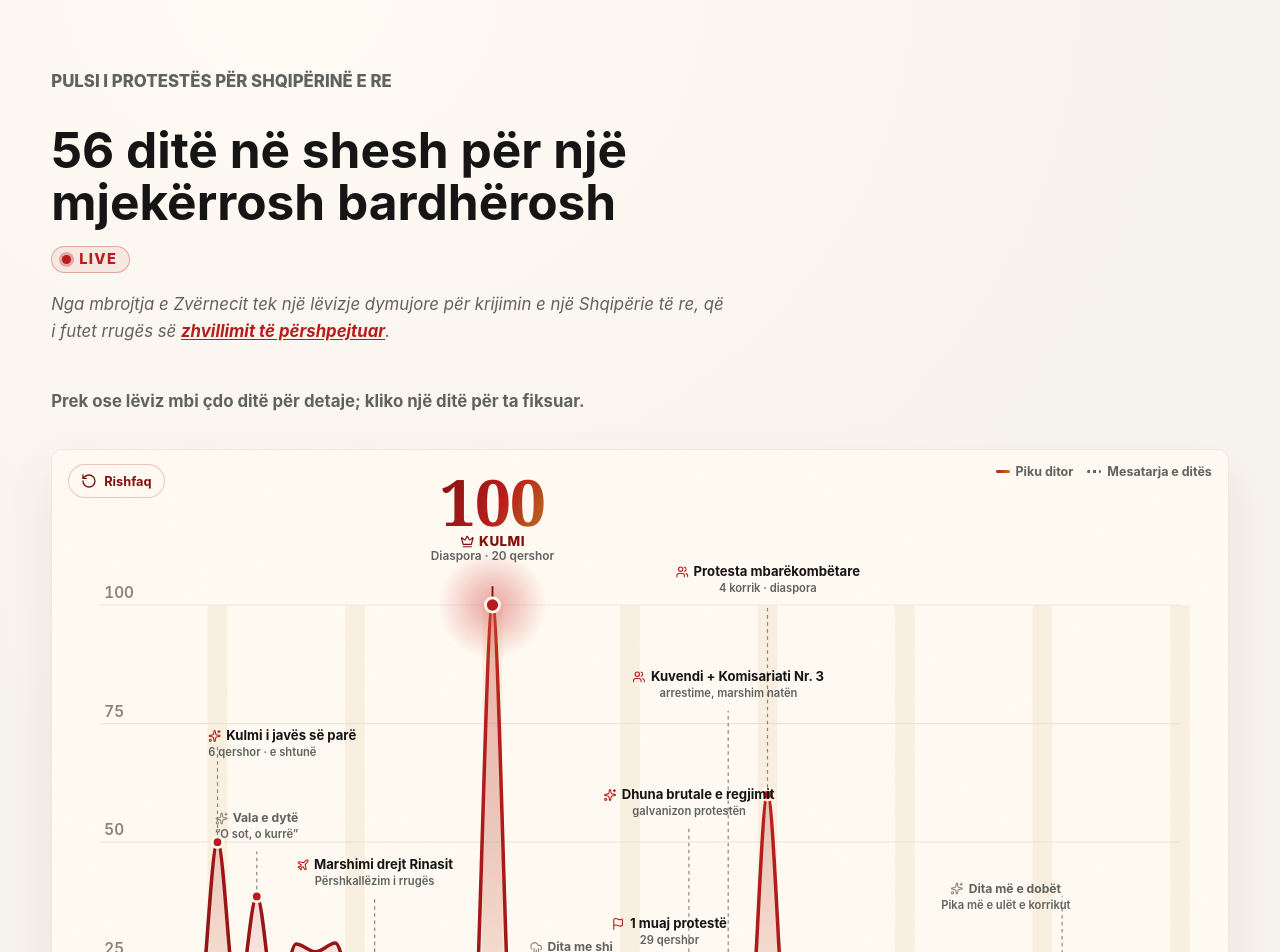
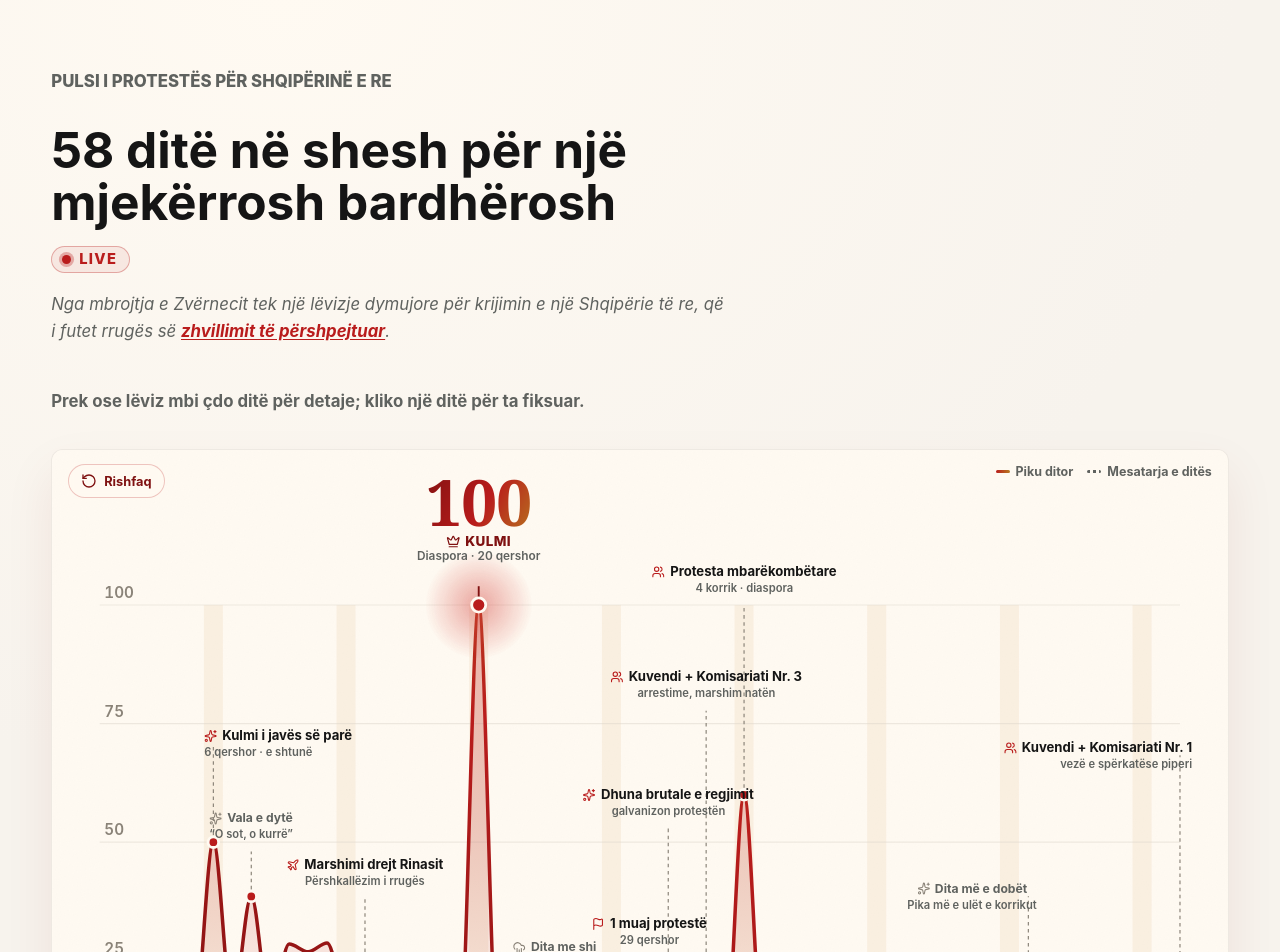
Before and after one commit to rlleshi/diaspora_marrshon, a Next.js app: page /pulsi in a window 1280 px wide. Shown: the part 80-1032 px from the top of the page. Built offline with nearby package versions, Linux system fonts and the light colour scheme.

Commit message:
update pulsi

```diff
--- a/app/en/pulsi/page.tsx
+++ b/app/en/pulsi/page.tsx
@@ -4,7 +4,7 @@ import { LiveTrackerPage } from "@/components/live-tracker-page";
 export const metadata: Metadata = {
   title: "Protest pulse | Diaspora marshes",
   description:
-    "The June 2026 protest participation index: 56 days in the square, day by day, with the key moments.",
+    "The June 2026 protest participation index: 58 days in the square, day by day, with the key moments.",
 };
 
 export default function Page() {
--- a/app/pulsi/page.tsx
+++ b/app/pulsi/page.tsx
@@ -4,7 +4,7 @@ import { LiveTrackerPage } from "@/components/live-tracker-page";
 export const metadata: Metadata = {
   title: "Pulsi i protestës | Diaspora marshon",
   description:
-    "Indeksi i pjesëmarrjes në protestat e qershorit 2026: 56 ditë në shesh, ditë pas dite, me momentet kyçe.",
+    "Indeksi i pjesëmarrjes në protestat e qershorit 2026: 58 ditë në shesh, ditë pas dite, me momentet kyçe.",
 };
 
 export default function Page() {
--- a/components/live-tracker-page.tsx
+++ b/components/live-tracker-page.tsx
@@ -26,7 +26,7 @@ const COPY: Record<
     homeHref: "/",
     homeLabel: "Kthehu te faqja kryesore",
     eyebrow: "Pulsi i protestës për Shqipërinë e re",
-    title: "56 ditë në shesh për një mjekërrosh bardhërosh",
+    title: "58 ditë në shesh për një mjekërrosh bardhërosh",
     liveLabel: "Live",
     intro: {
       before:
@@ -55,14 +55,14 @@ const COPY: Record<
       replay: "Rishfaq",
       saturday: "e shtunë",
       ariaSummary:
-        "Indeksi i pjesëmarrjes në protesta përgjatë 56 ditëve, me kulmin në ditën e 21-të (20 qershor 2026).",
+        "Indeksi i pjesëmarrjes në protesta përgjatë 58 ditëve, me kulmin në ditën e 21-të (20 qershor 2026).",
     },
   },
   en: {
     homeHref: "/en",
     homeLabel: "Back to the homepage",
     eyebrow: "Protest pulse for a new Albania",
-    title: "56 days in the square for a grey-bearded Rama",
+    title: "58 days in the square for a grey-bearded Rama",
     liveLabel: "Live",
     intro: {
       before:
@@ -91,7 +91,7 @@ const COPY: Record<
       replay: "Replay",
       saturday: "Saturday",
       ariaSummary:
-        "Protest participation index across 56 days, peaking on day 21 (20 June 2026).",
+        "Protest participation index across 58 days, peaking on day 21 (20 June 2026).",
     },
   },
 };
--- a/components/participation/ParticipationChart.tsx
+++ b/components/participation/ParticipationChart.tsx
@@ -56,6 +56,7 @@ const LABEL_Y: Record<number, number> = {
   35: 110,
   50: 380,
   54: 470,
+  58: 260,
 };
 
 const MONTHS_SQ = [
--- a/data/participation.ts
+++ b/data/participation.ts
@@ -66,6 +66,14 @@
 // reference.
 // Day 56 computed from the protesta_56 timeline, retained frames only (top-10 peak
 // avg 394.6, mean 173.1, median 164.1), normalized on the same Day-7 reference.
+// Day 57 computed from the protesta_57 timeline, retained frames only (top-10 peak
+// avg 268.8, mean 157.8, median 156.8), normalized on the same Day-7 reference.
+// Day 58 was two separate actions: a morning Parliament siege (protesta_58.1) and the
+// regular evening march (protesta_58.2). Per the source research, they are not summed;
+// the evening run is the headline series (clean peak 285.2, no split-screen or duplicate
+// panels; mean 135.1, median 122.7), normalized on the same Day-7 reference. The morning
+// action (audited clean peak 239.7, replacing a 286.4 raw peak inflated by a split-screen
+// frame) appears only as a participationEvents marker, not in this day's peak/mean/median.
 
 export type ParticipationDay = {
   day: number;
@@ -204,6 +212,11 @@ export const participation: ParticipationDay[] = [
     note: { sq: "Mjekrra i prezanton dokumentin “Besa” organizatës me një urrejtje të nxehtë ndaj së bukurës, si përgjigje ndaj protestave; sheshi e refuzon të njëjtën mbrëmje, duke thënë se besa është thyer prej kohësh dhe dorëheqja mbetet e panegociueshme.", en: "Rama presents the “Besa” document to the organization with a burning hatred of beauty, framed as a response to the protests; the square rejects it that same evening, saying trust was broken long ago and resignation remains non-negotiable." } },
   { day: 56, date: "2026-07-25", saturday: true, peak: 7.64, mean: 3.35, median: 3.18, source: yt("BCfuFy-sXW0"),
     note: { sq: "E shtuna sjell rikthimin më të fortë të ditëve të fundit, me pikun 36% më të lartë se një ditë më parë; një kopje e “Besës” shqyhet para Kryeministrisë, ndërsa marshimi ndryshon rrugë drejt Komisariatit Nr. 3, duke kërkuar lirimin e të ndaluarve nga dita e 54-t.", en: "Saturday brings the strongest rebound in days, the peak 36% higher than the day before; a copy of “Besa” is torn up outside the PM's office, while the march changes route to Police Station No. 3, demanding the release of Day 54's detainees." } },
+  { day: 57, date: "2026-07-26", saturday: false, peak: 5.20, mean: 3.06, median: 3.04, source: yt("sYLsq3E6jP8"),
+    note: { sq: "E diela sjell vazhdimësi të qetë pas së shtunës: nga Skënderbeu në Kryeministri jehojnë parullat “Ju erdhi fundi” dhe “Parlamenti i krimit”; marshimi nëpër qendër mbyllet pa asnjë incident dhe bëhet urë drejt aksionit të Kuvendit të nesërmen në mëngjes.", en: "Sunday brings a quiet continuation after Saturday: from Skanderbeg Square to the PM's office echo the chants “your time is up” and “parliament of crime”; the march through the center closes without incident and becomes the bridge to the next morning's Parliament action." } },
+  { day: 58, date: "2026-07-27", saturday: false, peak: 5.52, mean: 2.62, median: 2.38, source: yt("YRl9PvsjWFY"),
+    note: { sq: "Ditë me dy aksione: në mëngjes protestuesit hedhin vezë drejt Kuvendit gjatë seancës së fundit plenare, policia përgjigjet me spërkatëse piperi dhe shoqërime, e protestuesit marshojnë më pas te Ministria e Brendshme e Komisariati Nr. 1 për lirimin e të ndaluarve; në mbrëmje marshimi kthehet te formati i zakonshëm nga Skënderbeu te Kryeministria dhe mbyllet në orën 22:36 me thirrjen “Nesër më shumë”.", en: "A day with two actions: in the morning protesters throw eggs outside Parliament during the final plenary sitting, police respond with pepper spray and escorts, and protesters then march on to the Interior Ministry and Police Station No. 1 demanding the detainees' release; in the evening the march returns to its usual format from Skanderbeg Square to the PM's office and closes at 22:36 with the call “more tomorrow”." },
+    noteLink: { href: "https://www.youtube.com/watch?v=b-4gr2v8E9g", word: { sq: "Kuvendit", en: "Parliament" } } },
 ];
 
 export type ParticipationEvent = {
@@ -253,6 +266,9 @@ export const participationEvents: ParticipationEvent[] = [
   { day: 54, tier: "primary", icon: "people", mobile: true,
     label: { sq: "Përleshje te Kuvendi", en: "Clash at Parliament" },
     sub: { sq: "gaz lotsjellës, arrestime", en: "tear gas, arrests" } },
+  { day: 58, tier: "primary", icon: "people", mobile: true,
+    label: { sq: "Kuvendi + Komisariati Nr. 1", en: "Parliament + Police Station 1" },
+    sub: { sq: "vezë e spërkatëse piperi", en: "eggs and pepper spray" } },
 ];
 
 /** Normalization reference shown in the methodology note. */
```
